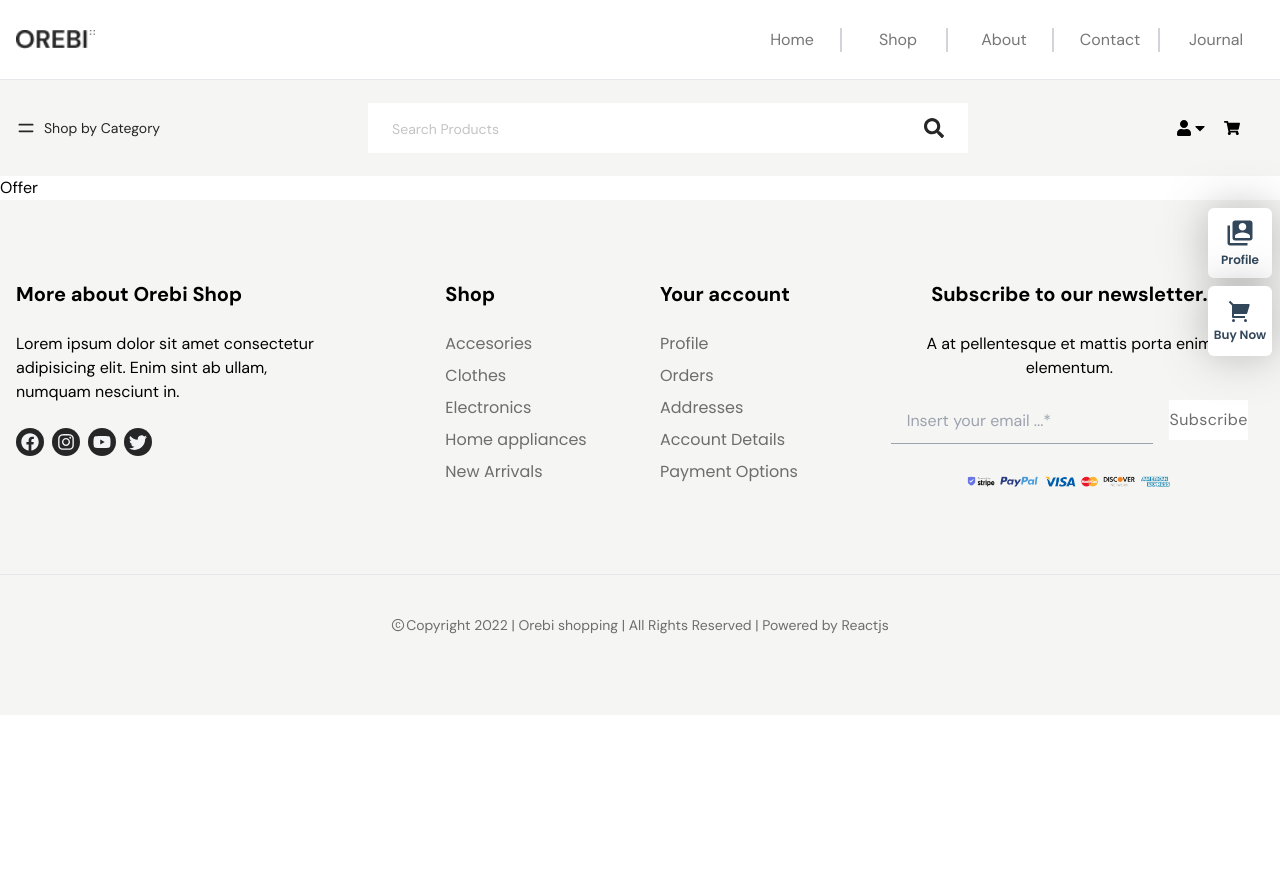
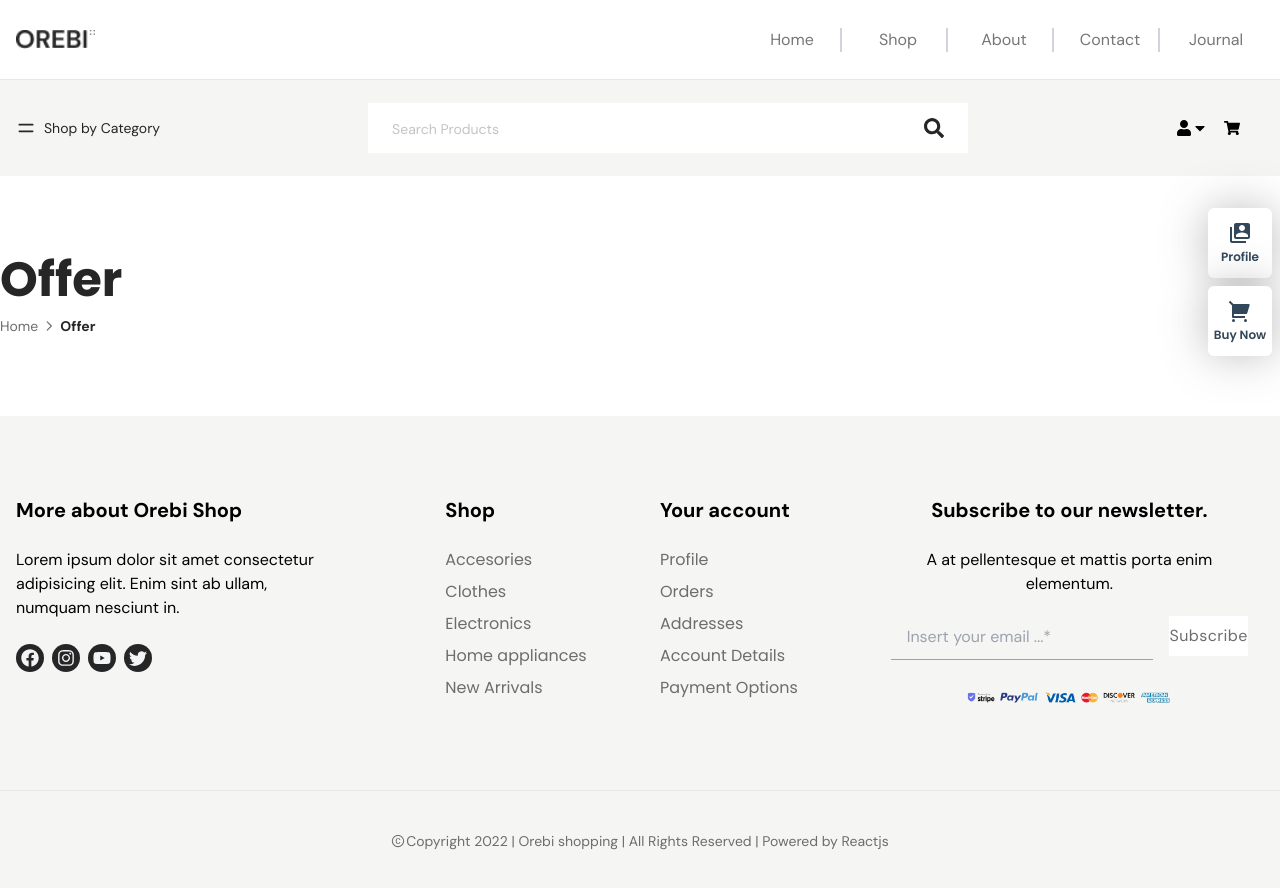
Before and after one commit to noorjsdivs/orebishop, a React (Create React App) app: page /offer in a window 1280 px wide. Shown: the top 888 px of the page. Before the commit the page ends 800 px from the top, so only its background shows below. Built offline with nearby package versions, Linux system fonts and the light colour scheme.

Commit message:
offer page updated

```diff
--- a/src/components/SpecialCase/SpecialCase.js
+++ b/src/components/SpecialCase/SpecialCase.js
@@ -9,7 +9,7 @@ const SpecialCase = () => {
         <div className="flex justify-center items-center">
           <MdSwitchAccount className="text-2xl -translate-x-12 group-hover:translate-x-3 transition-transform duration-200" />
 
-          <MdSwitchAccount className="text-3xl -translate-x-3 group-hover:translate-x-12 transition-transform duration-200" />
+          <MdSwitchAccount className="text-2xl -translate-x-3 group-hover:translate-x-12 transition-transform duration-200" />
         </div>
         <p className="text-xs font-semibold font-titleFont">Profile</p>
       </div>
--- a/src/pages/Offer/Offer.js
+++ b/src/pages/Offer/Offer.js
@@ -1,7 +1,14 @@
-import React from "react";
+import React, { useState } from "react";
+import Breadcrumbs from "../../components/pageProps/Breadcrumbs";
 
 const Offer = () => {
-  return <div className="max-w-container mx-auto">Offer</div>;
+  const [prevLocation] = useState("");
+
+  return (
+    <div className="max-w-container mx-auto">
+      <Breadcrumbs title="Offer" prevLocation={prevLocation} />
+    </div>
+  );
 };
 
 export default Offer;
```
